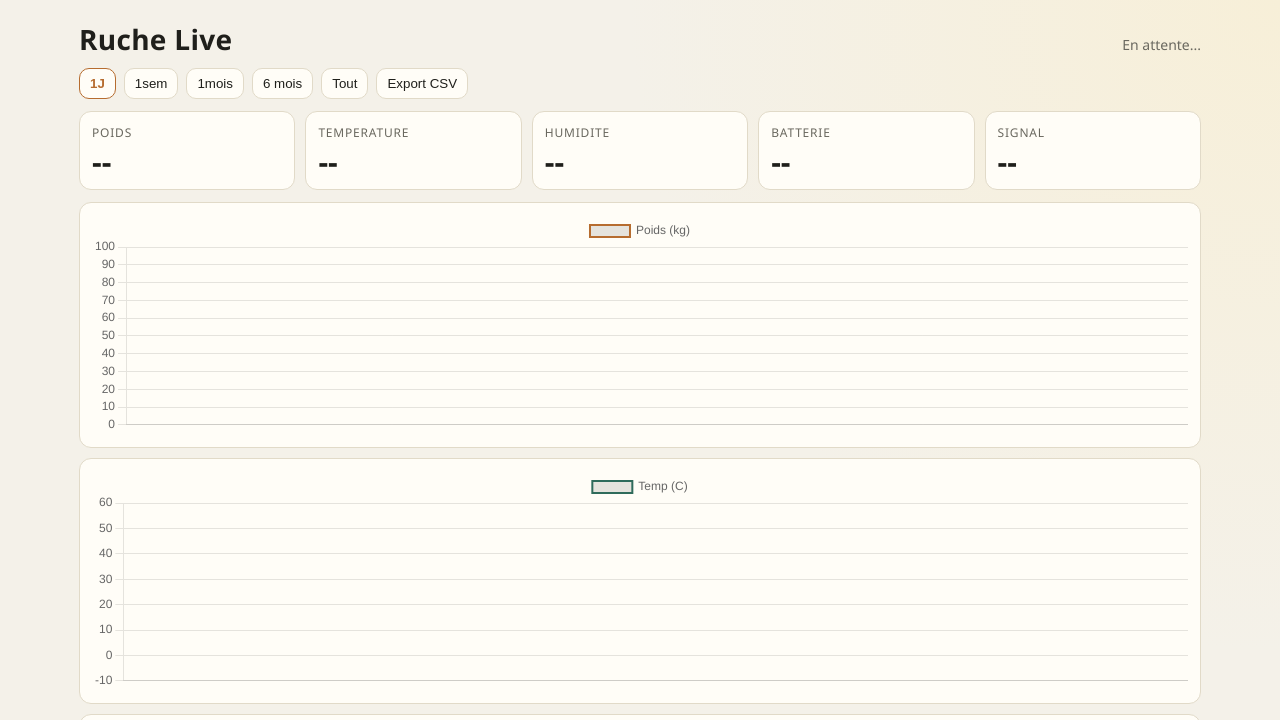
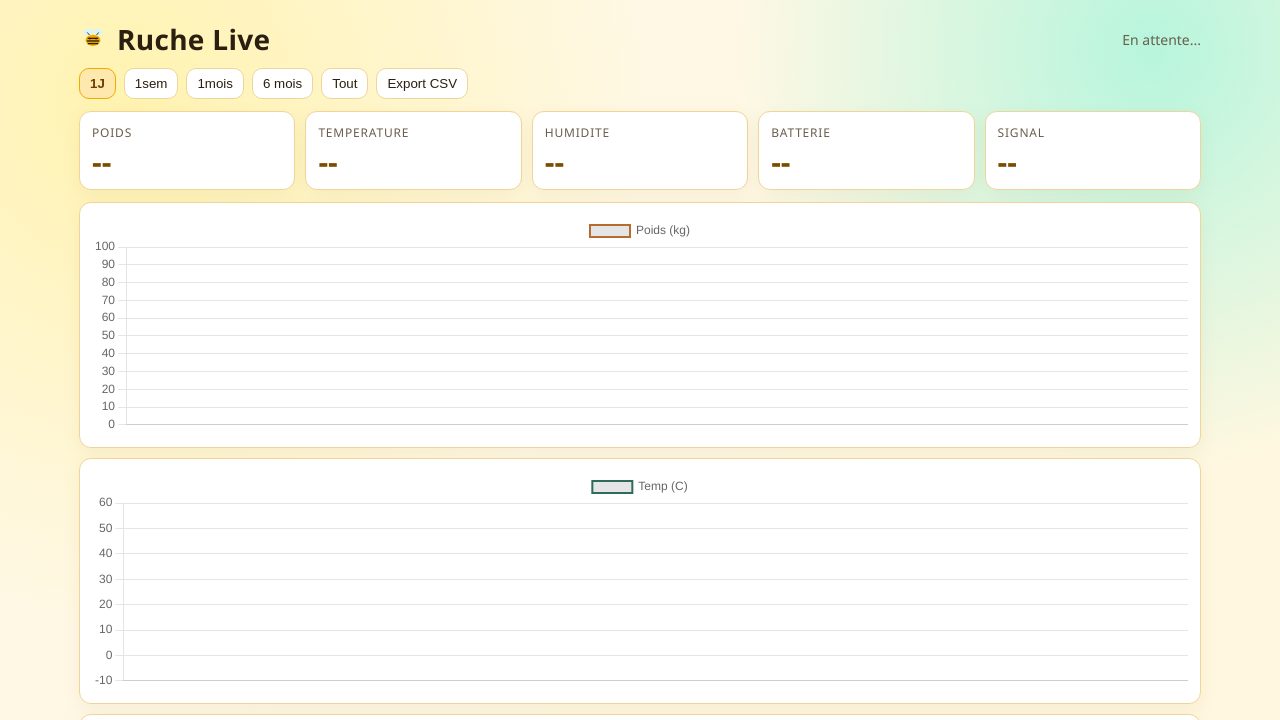
Before and after one commit to jice29/Ruches, a website: page ruche-dashboard/public/index.html in a window 1280 px wide. Shown: the top 720 px of the page. Drawn offline with nearby package versions, Linux system fonts and the light colour scheme; no server answers.

Commit message:
Dashboard: brighter visual theme and bee icon in header

```diff
--- a/ruche-dashboard/public/index.html
+++ b/ruche-dashboard/public/index.html
@@ -8,25 +8,33 @@
     <script src="https://cdn.jsdelivr.net/npm/chart.js@4.4.1/dist/chart.umd.min.js"></script>
     <style>
       :root {
-        --bg: #f4f1e9;
-        --card: #fffdf7;
-        --ink: #1f1f1b;
-        --muted: #6a685f;
-        --accent: #b66c2f;
-        --accent2: #2f6b5b;
-        --line: #e1dac8;
-        --warn: #9b2f1f;
+        --bg: #fff7dd;
+        --card: #ffffff;
+        --ink: #2a1f10;
+        --muted: #6b5d4c;
+        --accent: #f2a900;
+        --accent2: #00a884;
+        --line: #efd59a;
+        --warn: #ba2d0b;
       }
       * { box-sizing: border-box; }
       body {
         margin: 0;
         font-family: "Segoe UI", Tahoma, sans-serif;
         color: var(--ink);
-        background: radial-gradient(circle at top right, #f7efd8, var(--bg) 40%);
+        background:
+          radial-gradient(circle at 10% 10%, #fff3b0 0%, transparent 36%),
+          radial-gradient(circle at 90% 5%, #b7f5dd 0%, transparent 28%),
+          linear-gradient(135deg, #fff8e8 0%, var(--bg) 100%);
       }
       .wrap { max-width: 1150px; margin: 20px auto; padding: 0 14px; }
       .head {
-        display: flex; justify-content: space-between; align-items: baseline; gap: 10px;
+        display: flex; justify-content: space-between; align-items: center; gap: 10px;
+      }
+      .title {
+        display: flex;
+        align-items: center;
+        gap: 10px;
       }
       h1 { margin: 0; font-size: 28px; letter-spacing: .3px; }
       .status { color: var(--muted); font-size: 14px; }
@@ -46,7 +54,8 @@
       }
       .controls button.active {
         border-color: var(--accent);
-        color: var(--accent);
+        color: #6a3f00;
+        background: #ffe8ad;
         font-weight: 600;
       }
       .alert {
@@ -68,21 +77,47 @@
         border: 1px solid var(--line);
         border-radius: 12px;
         padding: 12px;
+        box-shadow: 0 6px 18px rgba(157, 127, 46, 0.08);
       }
       .label { font-size: 12px; color: var(--muted); text-transform: uppercase; letter-spacing: .8px; }
-      .val { margin-top: 6px; font-size: 30px; font-weight: 700; line-height: 1; }
+      .val {
+        margin-top: 6px;
+        font-size: 30px;
+        font-weight: 700;
+        line-height: 1;
+        color: #7a4d00;
+      }
       .charts {
         margin-top: 12px; display: grid; gap: 10px;
         grid-template-columns: 1fr;
       }
       canvas { width: 100%; height: 220px; }
       .raw { margin-top: 10px; color: var(--muted); font-size: 13px; word-break: break-all; }
+      .bee {
+        width: 28px;
+        height: 28px;
+        display: inline-block;
+      }
     </style>
   </head>
   <body>
     <div class="wrap">
       <div class="head">
-        <h1>Ruche Live</h1>
+        <div class="title">
+          <svg class="bee" viewBox="0 0 64 64" xmlns="http://www.w3.org/2000/svg" aria-label="Abeille">
+            <ellipse cx="21" cy="16" rx="10" ry="7" fill="#d7f5ff"/>
+            <ellipse cx="43" cy="16" rx="10" ry="7" fill="#d7f5ff"/>
+            <ellipse cx="32" cy="35" rx="17" ry="13" fill="#f2a900"/>
+            <rect x="20" y="29" width="24" height="3" fill="#2a1f10"/>
+            <rect x="18" y="35" width="28" height="3" fill="#2a1f10"/>
+            <rect x="20" y="41" width="24" height="3" fill="#2a1f10"/>
+            <circle cx="25" cy="31" r="2" fill="#2a1f10"/>
+            <circle cx="39" cy="31" r="2" fill="#2a1f10"/>
+            <line x1="24" y1="23" x2="19" y2="17" stroke="#2a1f10" stroke-width="2" />
+            <line x1="40" y1="23" x2="45" y2="17" stroke="#2a1f10" stroke-width="2" />
+          </svg>
+          <h1>Ruche Live</h1>
+        </div>
         <div class="status" id="status">En attente...</div>
       </div>
 
```
